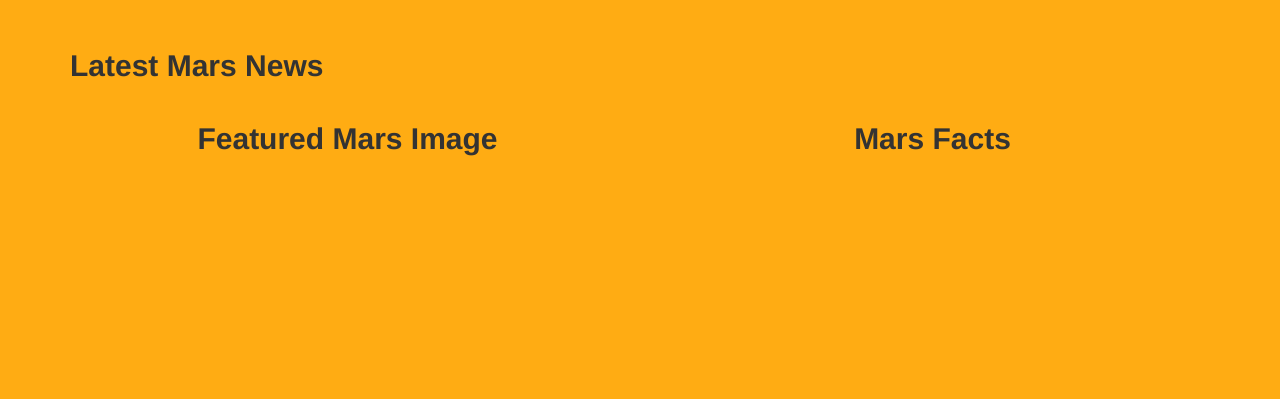
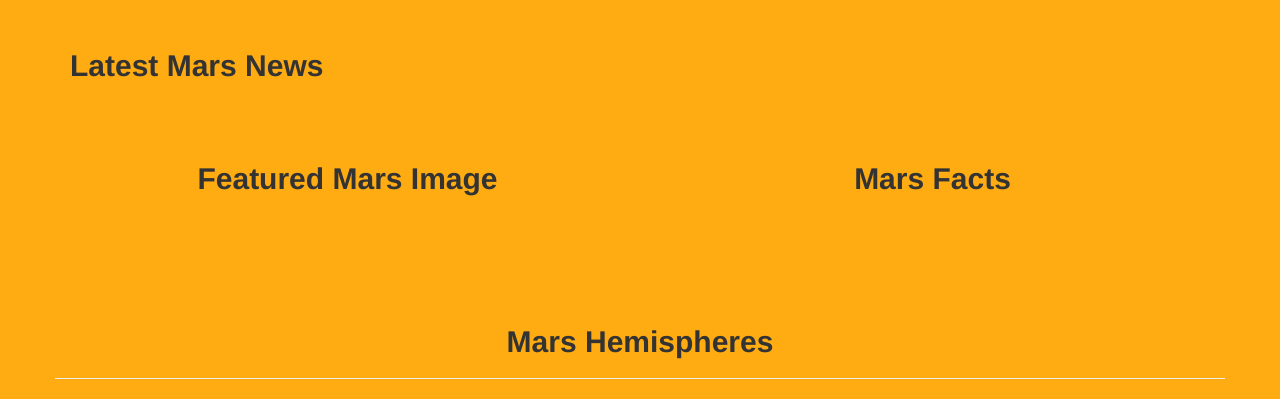
Before and after one commit to kevogil/Mission-to-Mars, a Flask app: template Mission to Mars/templates/index.html in a window 1280 px wide. Shown: the part 401-800 px from the top of the page. Run offline with Flask 2, Linux system fonts and the light colour scheme; the template is opened without the code that fills it, so the values that code supplies are empty; some libraries are stand-ins or nearby versions.

Commit message:
add my changes

```diff
--- a/Mission to Mars/app.py
+++ b/Mission to Mars/app.py
@@ -14,7 +14,7 @@ mongo = PyMongo(app)
 @app.route("/")
 def index():
     # Retrieve data
-    mars = mongo.db.mars
+    mars = mongo.db.mars.find_one()
     return render_template("index.html", mars=mars)
 
 # Create a '/scrape' route that will create the mars collection, run your scrape() function from scrape_mars, and update the mars collection in the database
--- a/Mission to Mars/templates/index.html
+++ b/Mission to Mars/templates/index.html
@@ -25,17 +25,10 @@
     <div class="container">
         <div class="jumbotron text-center" style="background-image: url(https://cdn1.edgedatg.com/aws/v2/natgeotv/Mars/showimages/a07a09aa9b0a2ff2b8416d3c9f3ef50a/1200x676-Q75_a07a09aa9b0a2ff2b8416d3c9f3ef50a.jpg); background-size: 100%; height: 400px;">
             <h1 style="color: rgb(250, 218, 150)">Mission to</h1>
-            <br>
-            <br>
-            <br>
-            <br>
-            <br>
-            <br>
-            <br>
-            <br>
-            <br>
+            <br><br><br><br><br><br><br><br><br>
             <a class="btn btn-lg text-white" style="background-color:teal; color: white" href="/scrape" role="button">Scrape New Data</a>
         </div>
+
         <!-- row containing latest mars news and hemisphere info -->
         <div class="row">
           <!-- latest mars news -->
@@ -45,6 +38,8 @@
             <h4><p>{{mars.news_paragraph}}</p></h4>
           </div>
         </div>
+        <br><br>
+
         <!-- row containing featured image and mars facts table -->
         <div class="row">
           <!-- featured image -->
@@ -59,6 +54,15 @@
             </div>
           </div>
         </div>
+        <br><br><br><br>
+
+        <!-- mars hemispheres -->
+        <div class="row">
+          <div class="col text-center">
+            <h2><b>Mars Hemispheres</b></h2>
+            <hr>
+          </div>
+        </div>
 
 
     </div>
```
Also changed, not shown: Mission to Mars/scrape_mars.py (+3 -9 lines), 1 other file.
